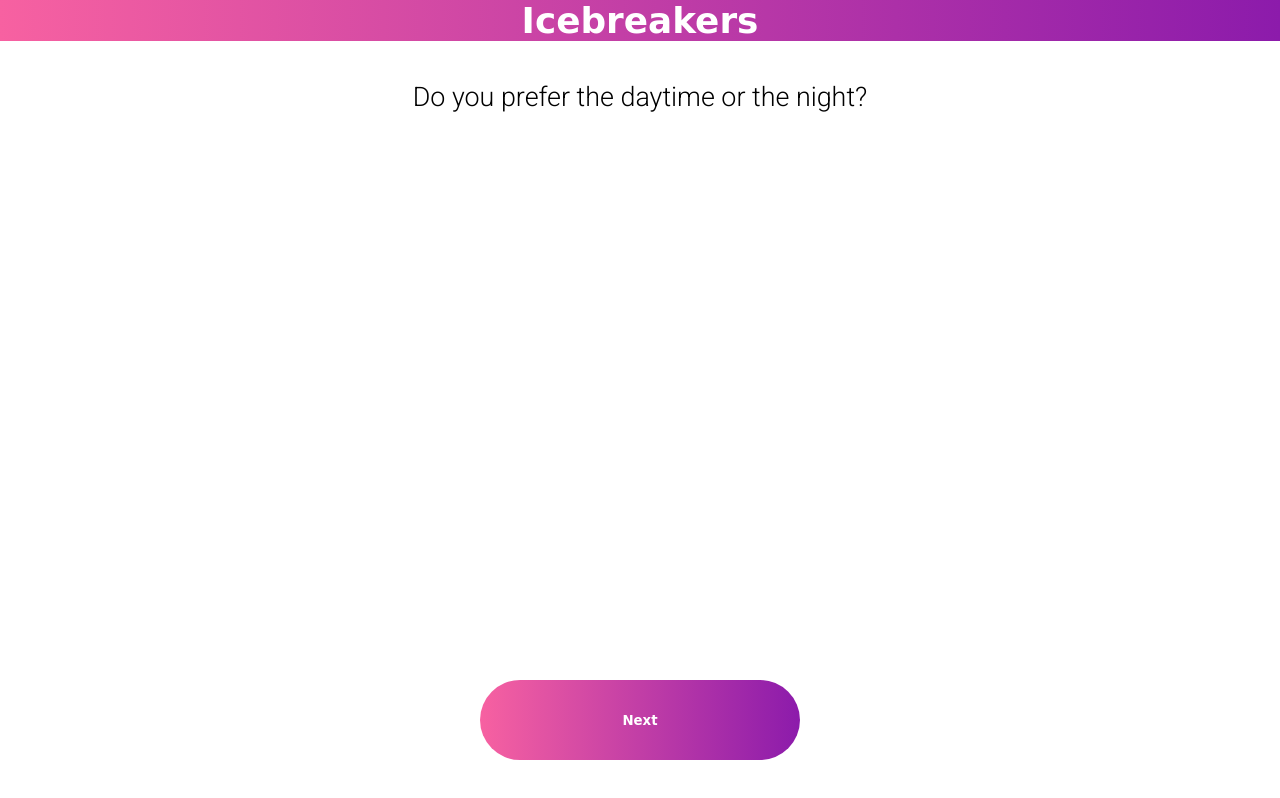
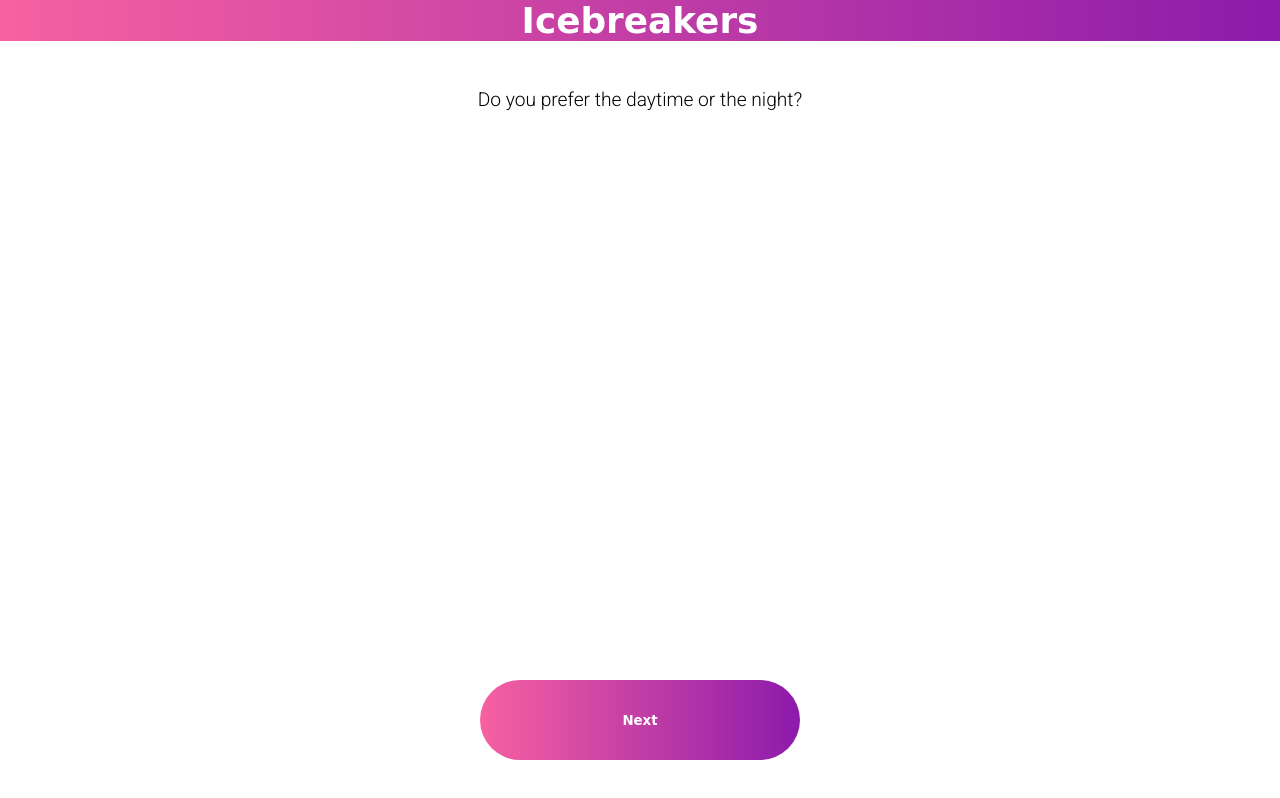
Before and after one commit to liamalexander/randomIcebreakerQuestions, a plain HTML site: page index.html in a window 1280 px wide. Both pictures are taken after a click on the button "Click for FUN!". Drawn offline with Linux system fonts and the light colour scheme.

Commit message:
small css change

```diff
--- a/style.css
+++ b/style.css
@@ -67,9 +67,10 @@ body {
 
 #question-holder {
   display: none;
-  font-size: 1.2em;
+  font-size: 1.2rem;
   margin: 5vh;
-  width: 80%;
+  width: 90%;
   justify-content: center;
   text-align: center;
+  line-height: 2;
 }
```
